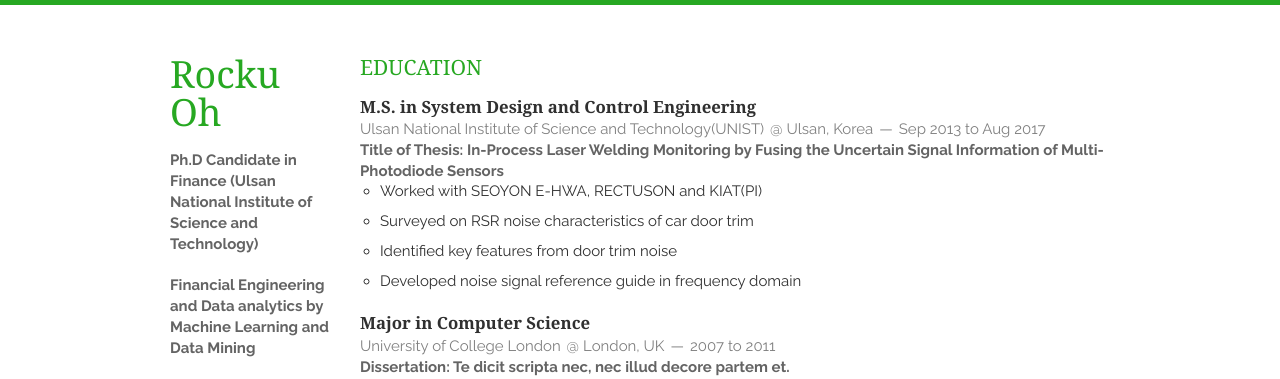
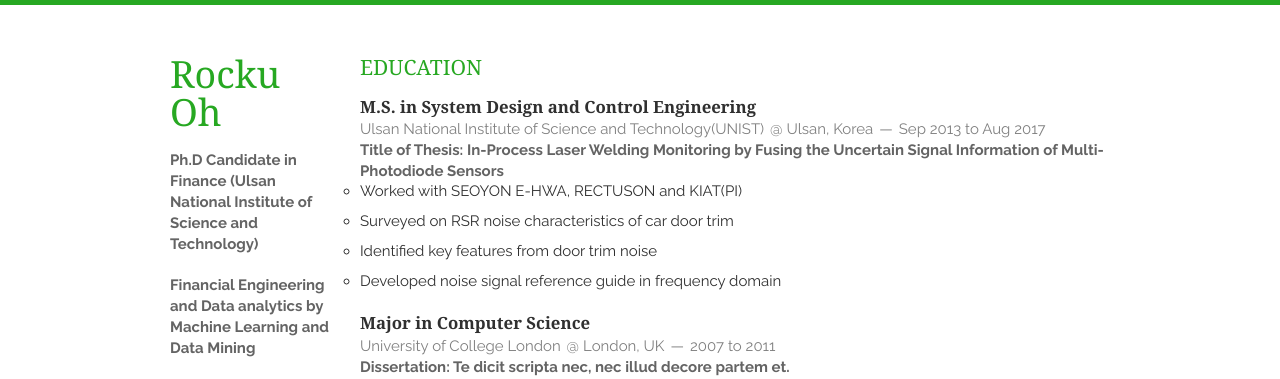
Before and after one commit to org817/org817.github.io, a Jekyll site: the page built from index.html, in a window 1280 px wide. Shown: the top 379 px of the page. Built offline with Jekyll 4.4.1, drawn with Linux system fonts in a browser that asks for light colours; nearby versions of some CDN libraries; the list of posts is cut into pages by our own code.

Commit message:
Update base.css

```diff
--- a/static/css/base.css
+++ b/static/css/base.css
@@ -104,7 +104,7 @@
 	ul, ol { margin-bottom: 20px; }
 	ul { list-style: none outside; }
 	ol { list-style: decimal; }
-	ol, ul.square, ul.circle, ul.disc { margin-left: 20px; }
+	ol, ul.square, ul.circle, ul.disc { margin-left: 0px; }
 	ul.square { list-style: square outside; }
 	ul.circle { list-style: circle outside; }
 	ul.disc { list-style: disc outside; }
```
